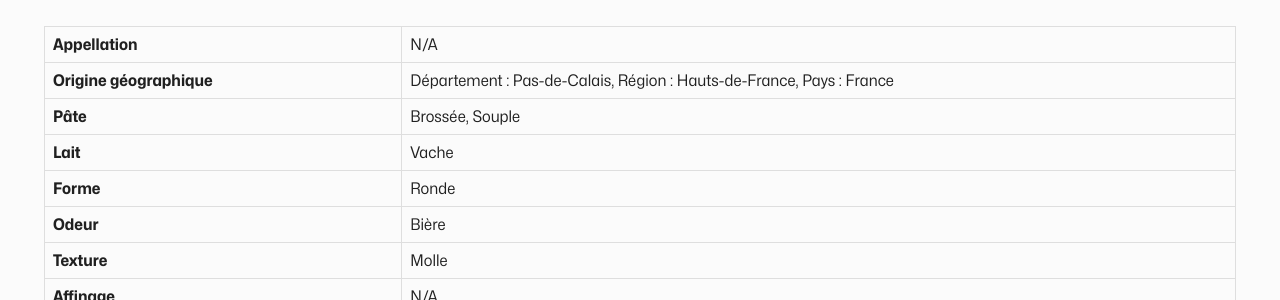
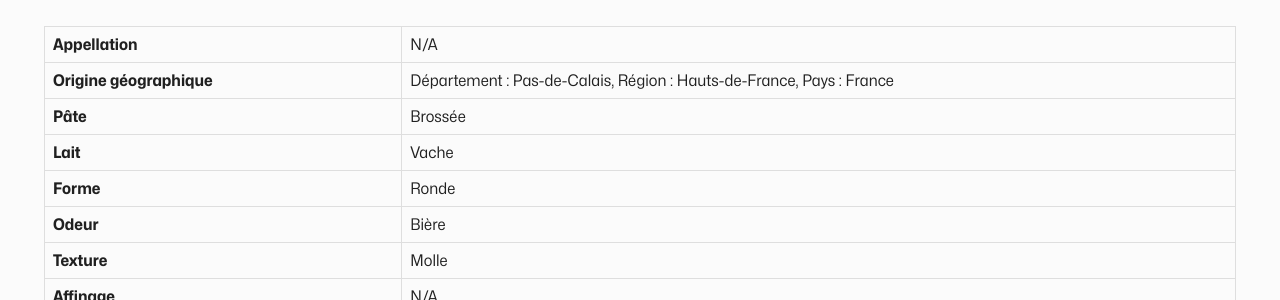
Before and after one commit to timotheejulien/fromages, a Jekyll site: the page built from _posts/2024-02-21-sable-de-wissant.md, in a window 1280 px wide and 900 px high, scrolled down 648 px. Shown: the part 153-453 px from the top of the window. Built offline with Jekyll 4.4.1, drawn with Linux system fonts in a browser that asks for light colours; comment, search, counter and statistics services are not loaded.

Commit message:
Ajout tags 2024-02-21-sable-de-wissant.md

```diff
--- a/_posts/2024-02-21-sable-de-wissant.md
+++ b/_posts/2024-02-21-sable-de-wissant.md
@@ -4,13 +4,15 @@
 note: "★★★★☆"
 image: /assets/sable-wissant.png
 comment: "Fromage au lait cru de vache, à pâte souple et croûte brossée à la bière blanche de Wissant. La chapelure dans laquelle il est roulé capte tous les arômes de la bière et nous les restitue au moment de la dégustation. Excellente découverte !"
+tags:
+    - Pâte brossée
 ---
 
 ## Informations
 
 | **Appellation** | N/A |
 | **Origine géographique** | Département : Pas-de-Calais, Région : Hauts-de-France, Pays : France   |
-| **Pâte** | Brossée, Souple |
+| **Pâte** | Brossée |
 | **Lait** | Vache |
 | **Forme** | Ronde |
 | **Odeur** | Bière |
```
